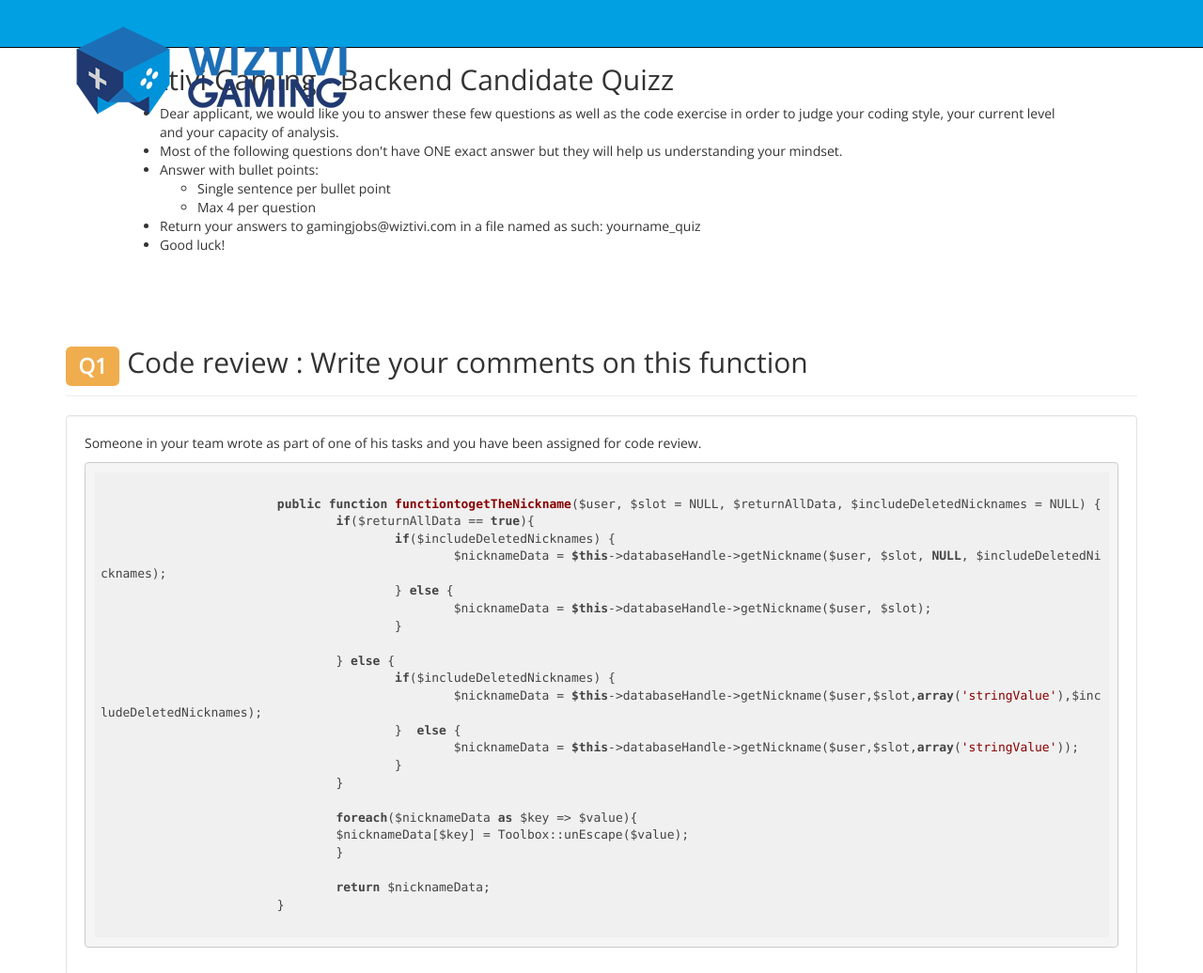
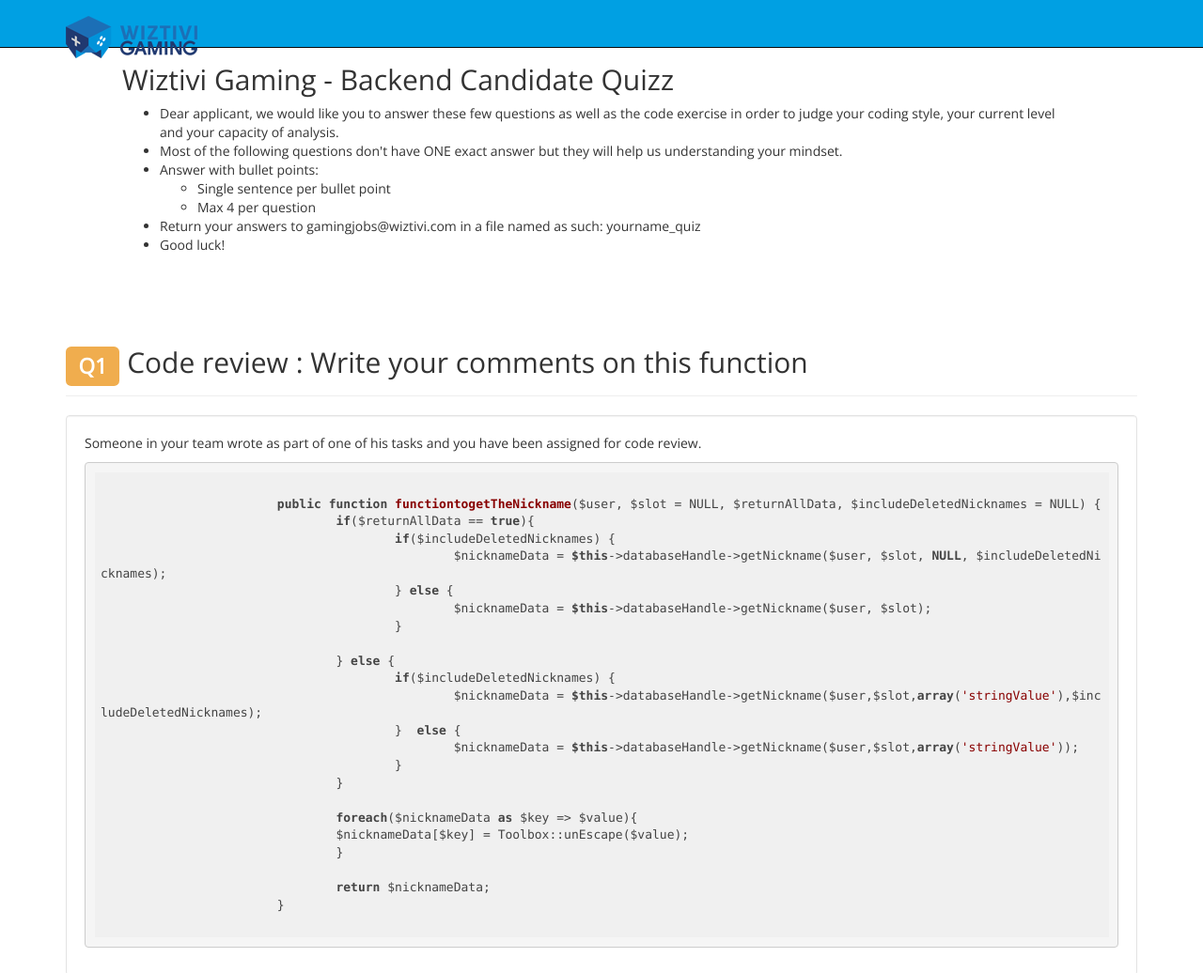
Before and after one commit to Wiztivi-Public/wtg-backend-developer-quiz, a plain HTML site: page index.html in a window 1280 px wide. Shown: the top 1036 px of the page at 94% size. Drawn offline with nearby package versions, Linux system fonts and the light colour scheme.

Commit message:
Removed the big icon, added a small icon and made it favicon at the same time

```diff
--- a/index.html
+++ b/index.html
@@ -3,9 +3,9 @@
     <meta http-equiv="X-UA-Compatible" content="IE=edge">
     <meta name="viewport" content="width=device-width, initial-scale=1">
     <!-- The above 3 meta tags *must* come first in the head; any other head content must come *after* these tags -->
-    <meta name="description" content="">
-    <meta name="author" content="">
-    <link rel="icon" href="wiztivigaming.ico">
+    <meta name="description" content="Wiztivi Gaming Backend Quizz">
+    <meta name="author" content="Clément Louarn">
+    <link rel="icon" href="image/wiztivigaminglogo_2.png">
     <link rel="stylesheet" type="text/css" href="//fonts.googleapis.com/css?family=Open+Sans" />
 
 
@@ -25,7 +25,7 @@
     <nav class="navbar navbar-inverse navbar-fixed-top">
       <div class="container">
         <div class="navbar-header">
-          <a class="navbar-brand" href="https://www.wiztivi.com/wiztivi-gaming-2/"><img alt="WiztiviGaming" src="image/wiztivi_icon.png"></a>
+          <a class="navbar-brand" href="https://www.wiztivi.com/wiztivi-gaming-2/"><img alt="WiztiviGaming" src="image/wiztivigaminglogo_2.png"></a>
         </div>
       </div>
     </nav>
```
Also changed, not shown: image/wiztivi_icon.png (deleted), image/wiztivigaminglogo_2.png (added).
